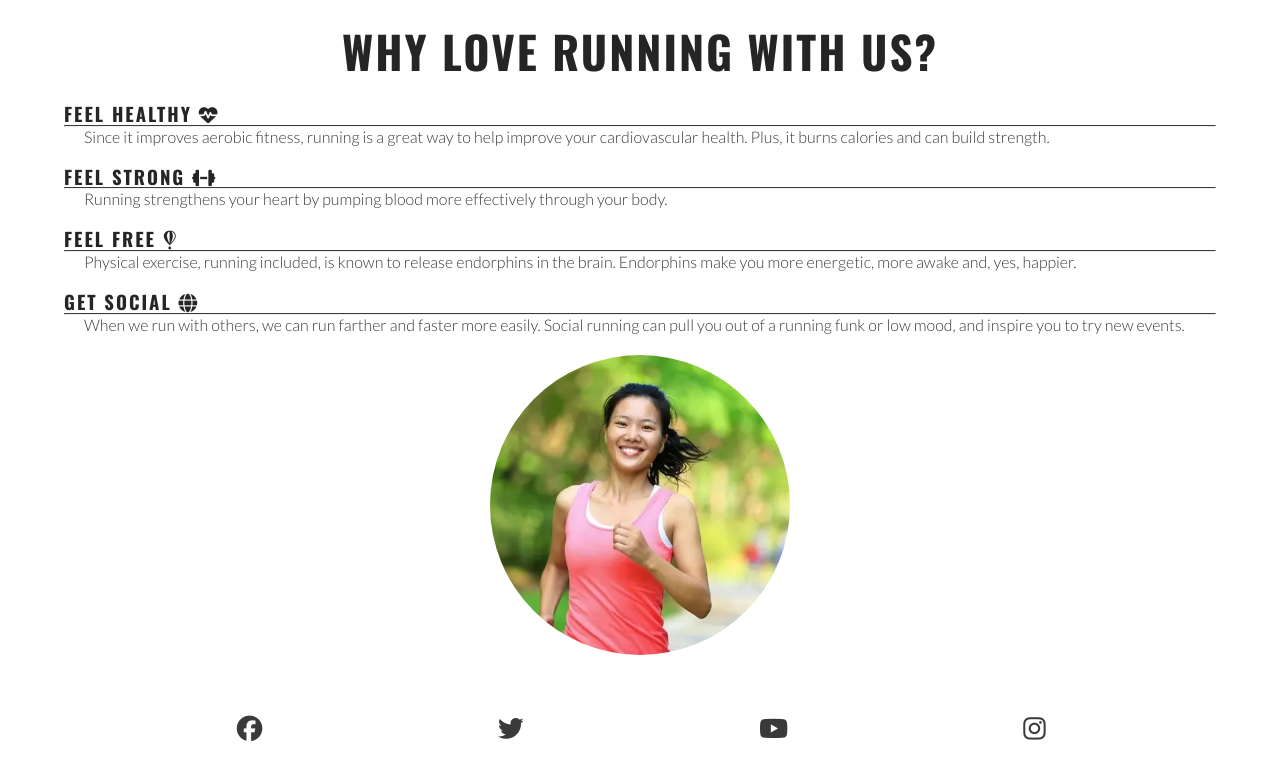
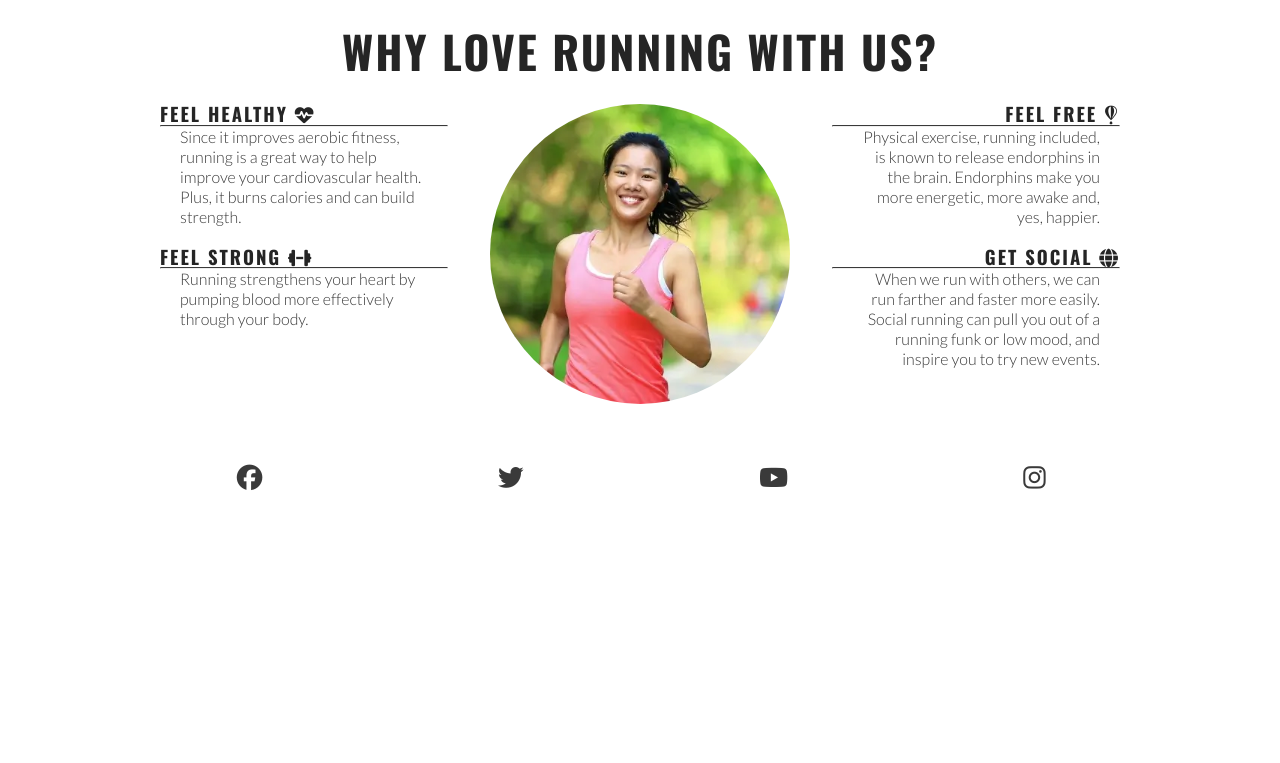
Before and after one commit to dkershook/love-running, a plain HTML site: page index.html in a window 1280 px wide. Shown: the part 681-1444 px from the top of the page. After the commit the page ends 1193 px from the top, so only its background shows below. Drawn offline with nearby package versions, Linux system fonts and the light colour scheme.

Commit message:
make reasons section responsive with media query

```diff
--- a/assets/css/style.css
+++ b/assets/css/style.css
@@ -52,7 +52,7 @@ header a {
     list-style-type: none;
 }
 
-#menu > li {
+#menu>li {
     margin-bottom: 1em;
 }
 
@@ -73,7 +73,7 @@ nav {
 }
 
 /*Nav toggle*/
-#nav-toggle:checked ~ nav {
+#nav-toggle:checked~nav {
     display: block;
 }
 
@@ -112,8 +112,8 @@ main {
     padding-left: 10px;
 }
 
-#cover-text > h2,
-#cover-text > h3 {
+#cover-text>h2,
+#cover-text>h3 {
     color: #ffffff;
 }
 
@@ -123,14 +123,14 @@ main {
     margin: 20px auto;
 }
 
-#reasons > h2 {
+#reasons>h2 {
     margin-bottom: 20px;
     text-align: center;
     font-size: 280%;
 }
 
-#benefits-physical > div,
-#benefits-mental > div {
+#benefits-physical>div,
+#benefits-mental>div {
     line-height: 20px;
     margin-bottom: 20px;
 }
@@ -178,6 +178,7 @@ hr {
 
 /* Media Query: tablets and larger (768px and up)*/
 @media screen and (min-width: 768px) {
+
     /* Header */
     nav {
         display: block;
@@ -191,7 +192,7 @@ hr {
         display: flex;
     }
 
-  #menu > li {
+    #menu>li {
         padding-left: 1rem;
     }
 
@@ -217,6 +218,24 @@ hr {
         width: 300px;
         right: 50px;
     }
+
+    /* Reasons section*/
+    #benefits-physical,
+    #benefits-mental {
+        display: flex;
+        flex-direction: column;
+        width: 100%;
+    }
+
+    #benefits-physical>div,
+    #benefits-mental>div {
+        width: 75%;
+    }
+
+    #benefits-mental>div {
+        text-align: end;
+        align-self: flex-end;
+    }
 }
 
 /* Larger devices (laptops and desktops, 992px and up)*/
@@ -225,3 +244,34 @@ hr {
         border-bottom: 1px solid #3a3a3a;
     }
 }
+
+/* to position the reasons on either side of the image on larger screens 1200px and up*/
+
+@media screen and (min-width: 1200px) {
+    #benefits {
+        display: flex;
+        flex-direction: row;
+    }
+
+    #benefits>div {
+        flex: 1;
+    }
+
+    #benefits-image {
+        order: 0;
+    }
+
+    #benefits-mental {
+        order: 1;
+    }
+
+    #benefits-mental>div {
+        align-self: flex-start;
+    }
+
+    #benefits-physical>div {
+        align-self: flex-end
+    }
+
+
+}
```
Lines whose indentation alone changed are shown as unchanged.
